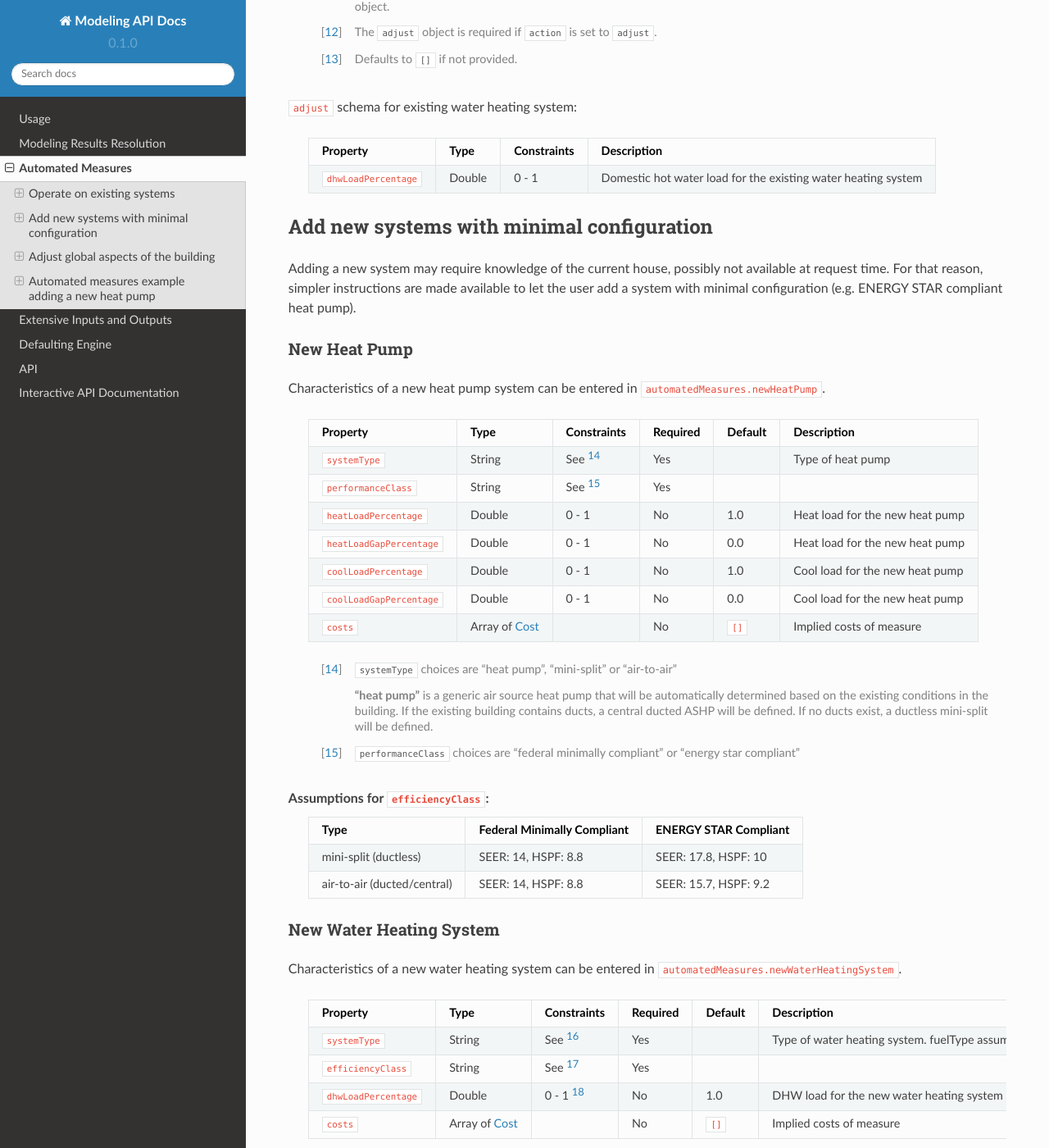
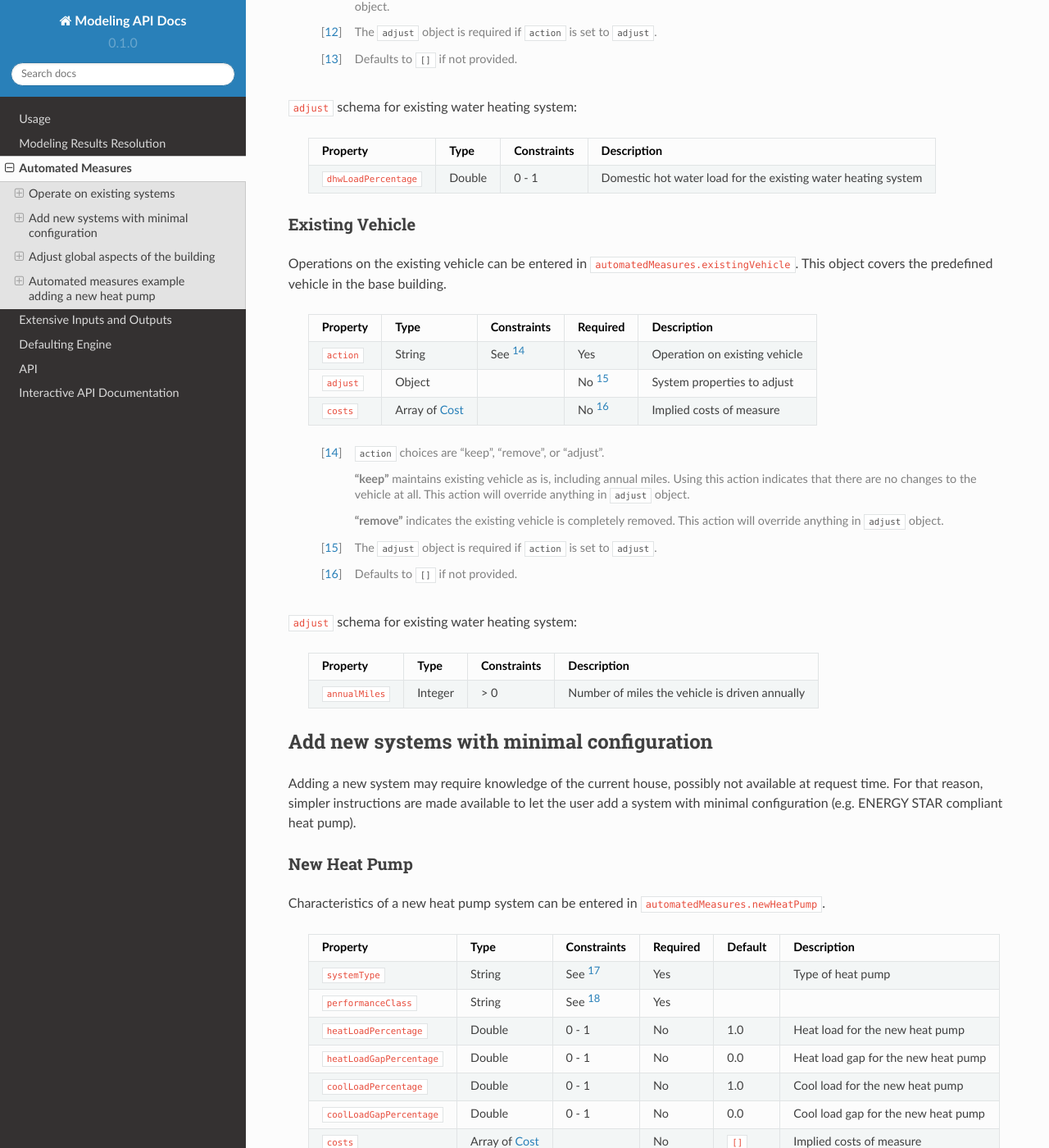
Before and after one commit to RadiantLabs/modeling-api-docs, a Sphinx documentation site: the page built from docs/source/automated_measures.rst, in a window 1280 px wide and 1400 px high, scrolled down 3438 px. Shown: the whole window at 82% size. Built offline with Sphinx 7.4.7 and the Read the Docs theme 2.0.0, drawn with Linux system fonts in a browser that asks for light colours; some of the changed text lies outside the part shown.

Commit message:
Add existingVehicle and newElectricVehicle

```diff
--- a/docs/source/automated_measures.rst
+++ b/docs/source/automated_measures.rst
@@ -165,6 +165,38 @@ Operations on the existing water heating system can be entered in ``automatedMea
   ``dhwLoadPercentage``  Double   0 - 1        Domestic hot water load for the existing water heating system
   =====================  =======  ===========  ==============================================
 
+.. _existing_vehicle:
+
+Existing Vehicle
+****************
+
+Operations on the existing vehicle can be entered in ``automatedMeasures.existingVehicle``. This object covers the predefined vehicle in the base building.
+
+  ==========  ====================  ===========  ========  ============================
+  Property    Type                  Constraints  Required  Description
+  ==========  ====================  ===========  ========  ============================
+  ``action``  String                See [#]_     Yes       Operation on existing vehicle
+  ``adjust``  Object                             No [#]_   System properties to adjust
+  ``costs``   Array of :ref:`cost`               No [#]_   Implied costs of measure
+  ==========  ====================  ===========  ========  ============================
+
+  .. [#] ``action`` choices are "keep", "remove", or "adjust".
+
+     **"keep"** maintains existing vehicle as is, including annual miles. Using this action indicates that there are no changes to the vehicle at all. This action will override anything in ``adjust`` object.
+
+     **"remove"** indicates the existing vehicle is completely removed. This action will override anything in ``adjust`` object.
+
+  .. [#] The ``adjust`` object is required if ``action`` is set to ``adjust``.
+  .. [#] Defaults to ``[]`` if not provided.
+
+``adjust`` schema for existing water heating system:
+
+  =====================  =======  ===========  ==============================================
+  Property               Type     Constraints  Description
+  =====================  =======  ===========  ==============================================
+  ``annualMiles``        Integer  > 0          Number of miles the vehicle is driven annually
+  =====================  =======  ===========  ==============================================
+
 Add new systems with minimal configuration
 ------------------------------------------
 
@@ -185,9 +217,9 @@ Characteristics of a new heat pump system can be entered in ``automatedMeasures.
   ``systemType``             String                See [#]_     Yes                Type of heat pump
   ``performanceClass``       String                See [#]_     Yes
   ``heatLoadPercentage``     Double                0 - 1        No        1.0      Heat load for the new heat pump
-  ``heatLoadGapPercentage``  Double                0 - 1        No        0.0      Heat load for the new heat pump
+  ``heatLoadGapPercentage``  Double                0 - 1        No        0.0      Heat load gap for the new heat pump
   ``coolLoadPercentage``     Double                0 - 1        No        1.0      Cool load for the new heat pump
-  ``coolLoadGapPercentage``  Double                0 - 1        No        0.0      Cool load for the new heat pump
+  ``coolLoadGapPercentage``  Double                0 - 1        No        0.0      Cool load gap for the new heat pump
   ``costs``                  Array of :ref:`cost`               No        ``[]``   Implied costs of measure
   =========================  ====================  ===========  ========  =======  ===================================
 
@@ -243,6 +275,29 @@ Assumptions for ``efficiencyClass``:
   instantaneous water heater  propane      0.82      N/A
   instantaneous water heater  other        N/A       N/A
   ==========================  ===========  ========  =======
+
+.. _new_electric_vehicle:
+
+New Electric Vehicle
+********************
+
+Characteristics of a new electric vehicle can be entered in ``automatedMeasures.newElectricVehicle``.
+
+  ==========================  ====================  ===========  ========  ==========  =====================================
+  Property                    Type                  Constraints  Required  Default     Description
+  ==========================  ====================  ===========  ========  ==========  =====================================
+  ``vehicleType``             String                See [#]_     Yes                   Type of electric vehicle
+  ``annualMiles``             String                > 0          Yes                   Number of miles the vehicle is driven annually
+  ``vehicleEfficiency``       Double                > 0          No        See [#VE]_  Efficiency of the vehicle
+  ``vehicleEfficiencyUnits``  Double                0 - 1        No        See [#VE]_  Unit of measurement for ``vehicleEffiency``
+  ``chargingPattern``         Double                See [#]_     No        night       Typical schedule for vehicle charging
+  ``costs``                   Array of :ref:`cost`               No        ``[]``      Implied costs of measure
+  ==========================  ====================  ===========  ========  ==========  =====================================
+
+  .. [#] ``vehicleType`` choices are "electric" or "plug-in hybrid"
+  .. [#VE] ``vehicleEfficiency`` assumed to be 3.0 miles per kwh for full-electric vehicles. For plug-in hybrid vehicles, the defaults are 68 miles per gallon of gasoline-equivalent for electric operation and 27 miles per gallon for gas operation. The ratio of electric to gas operation is assumed to be 0.54.
+  .. [#] ``chargingPattern`` choices are "day" or "night"
+
 
 Adjust global aspects of the building
 -------------------------------------
```
